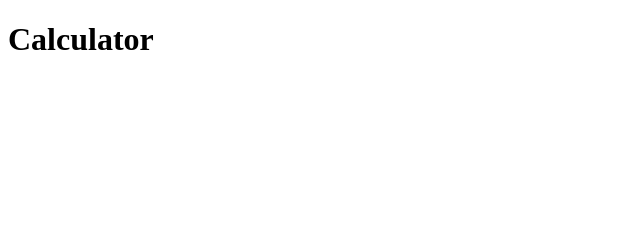
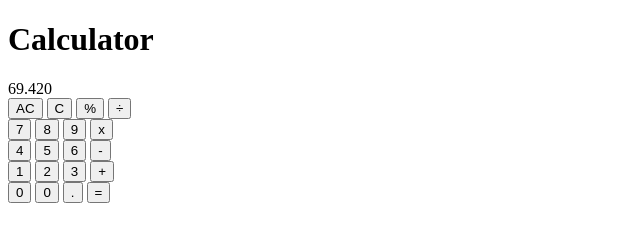
Before and after one commit to gonza2323/calculator, a plain HTML site: page index.html in a window 1280 px wide. Shown: the whole page, without its empty margins (0-640 px from the left). Drawn offline with Linux system fonts and the light colour scheme.

Commit message:
Create basic GUI

```diff
--- a/index.html
+++ b/index.html
@@ -12,6 +12,43 @@
 
 <body>
     <h1>Calculator</h1>
+    <div class="calculator">
+        <div class="display">
+            69.420
+        </div>
+        <div class="buttons">
+            <div class="row">
+                <button>AC</button>
+                <button>C</button>
+                <button>%</button>
+                <button>÷</button>
+            </div>
+            <div class="row">
+                <button>7</button>
+                <button>8</button>
+                <button>9</button>
+                <button>x</button>
+            </div>
+            <div class="row">
+                <button>4</button>
+                <button>5</button>
+                <button>6</button>
+                <button>-</button>
+            </div>
+            <div class="row">
+                <button>1</button>
+                <button>2</button>
+                <button>3</button>
+                <button>+</button>
+            </div>
+            <div class="row">
+                <button>0</button>
+                <button>0</button>
+                <button>.</button>
+                <button>=</button>
+            </div>
+        </div>
+    </div>
 </body>
 
 </html>
```
